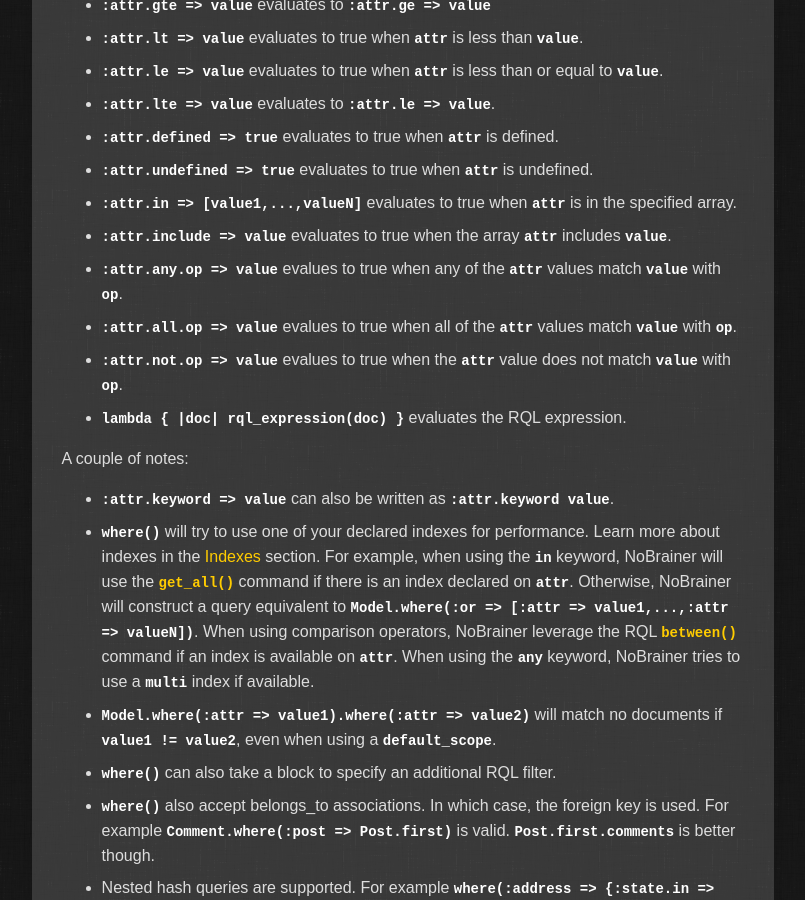
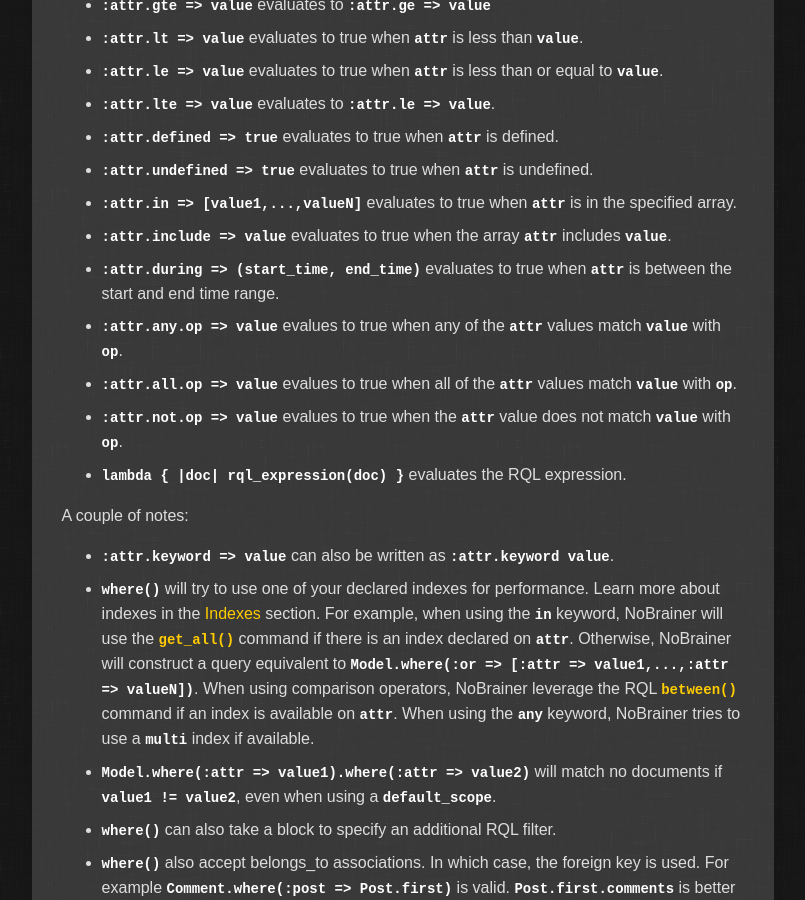
Before and after one commit to NoBrainerORM/nobrainer.io, a Jekyll site: the page built from docs/querying.md, in a window 1280 px wide and 900 px high, scrolled down 1196 px. Shown: the whole window, without its empty margins (335-1140 px from the left). Built offline with Jekyll 4.4.1, drawn with Linux system fonts in a browser that asks for light colours.

Commit message:
Documents the `during` ReQL command

```diff
--- a/docs/querying.md
+++ b/docs/querying.md
@@ -52,6 +52,7 @@
 * `:attr.undefined => true` evaluates to true when `attr` is undefined.
 * `:attr.in => [value1,...,valueN]` evaluates to true when `attr` is in the specified array.
 * `:attr.include => value` evaluates to true when the array `attr` includes `value`.
+* `:attr.during => (start_time, end_time)` evaluates to true when `attr` is between the start and end time range.
 * `:attr.any.op => value` evalues to true when any of the `attr` values match `value` with `op`.
 * `:attr.all.op => value` evalues to true when all of the `attr` values match `value` with `op`.
 * `:attr.not.op => value` evalues to true when the `attr` value does not match `value` with `op`.
```
